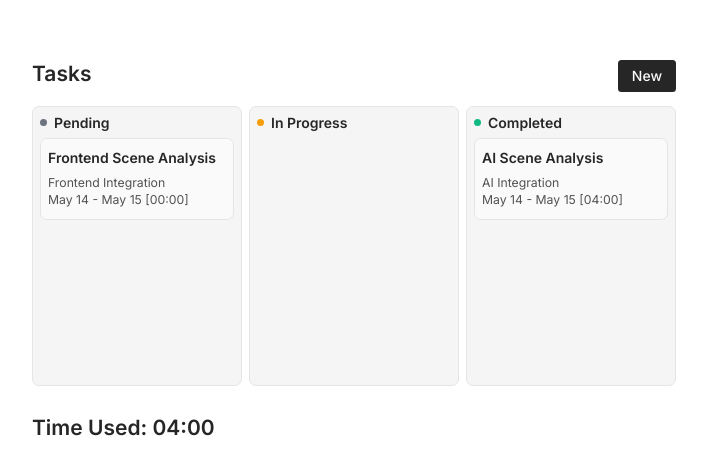
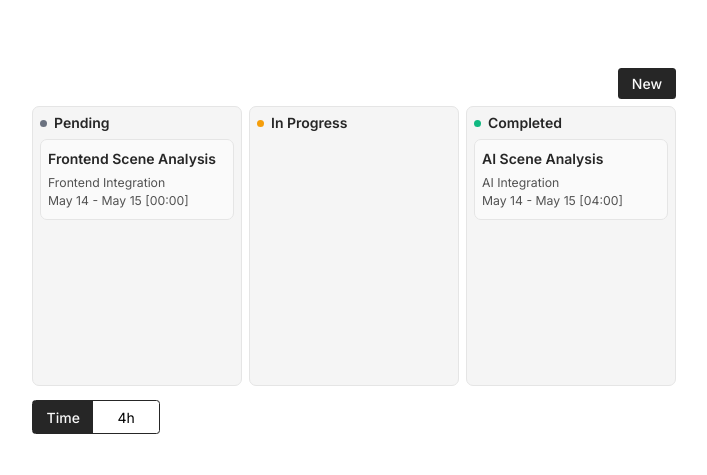
Before and after one commit to byruzie/kanban, a React (Vite) app: page / in a window 1280 px wide. Shown: the part 149-624 px from the top of the page, without its empty margins (286-993 px from the left). Built offline with nearby package versions, Linux system fonts and the light colour scheme.

Commit message:
changing the timeCounter style

```diff
--- a/src/App.jsx
+++ b/src/App.jsx
@@ -37,7 +37,7 @@ export default function App() {
   return (
     <div className="h-screen flex justify-center items-center">
       <div className="flex justify-center items-center rounded-2xl">
-        <div className="flex flex-col gap-4">
+        <div className="flex flex-col gap-2">
           <KanbanHeader
             open={open}
             setOpen={setOpen}
--- a/src/components/Header.jsx
+++ b/src/components/Header.jsx
@@ -9,8 +9,7 @@ export const KanbanHeader = ({
 }) => {
   return (
     <div className="w-full">
-      <div className="flex justify-between">
-        <h1 className="text-2xl font-semibold text-neutral-800">Tasks</h1>
+      <div className="flex justify-end">
         <button
           className="rounded-sm bg-neutral-800 py-2 px-4 cursor-pointer font-medium text-neutral-50"
           onClick={() => setOpen(true)}
--- a/src/components/TimeCounter.jsx
+++ b/src/components/TimeCounter.jsx
@@ -12,15 +12,25 @@ export const TimeCounter = ({ cards, statusName }) => {
     const totalHours = Math.floor(totalMinutes / 60);
     const remainingMinutes = totalMinutes % 60;
 
-    return `${String(totalHours).padStart(2, "0")}:${String(
-      remainingMinutes
-    ).padStart(2, "0")}`;
+    if (totalMinutes === 0) return "0h";
+
+    if (remainingMinutes === 0) {
+      return `${totalHours}h`;
+    } else {
+      return `${totalHours}h${remainingMinutes}`;
+    }
   };
 
   return (
-    <div>
-      <h1 className="text-2xl font-semibold text-neutral-800">Time Used: {sumTimeUsedByStatus()}</h1>
-      <h2></h2>
+    <div className="border border-neutral-800 rounded-sm w-[128px] h-[34px] flex items-center">
+      <div className="flex justify-center items-center w-[48%] h-full">
+        <h1 className="font-medium flex justify-center items-center w-full h-full bg-neutral-800 text-neutral-50">Time</h1>
+      </div>
+      <div className="flex justify-center items-center w-[52%] h-full">
+        <h2>
+          {sumTimeUsedByStatus()}
+        </h2>
+      </div>
     </div>
   );
 };
```
